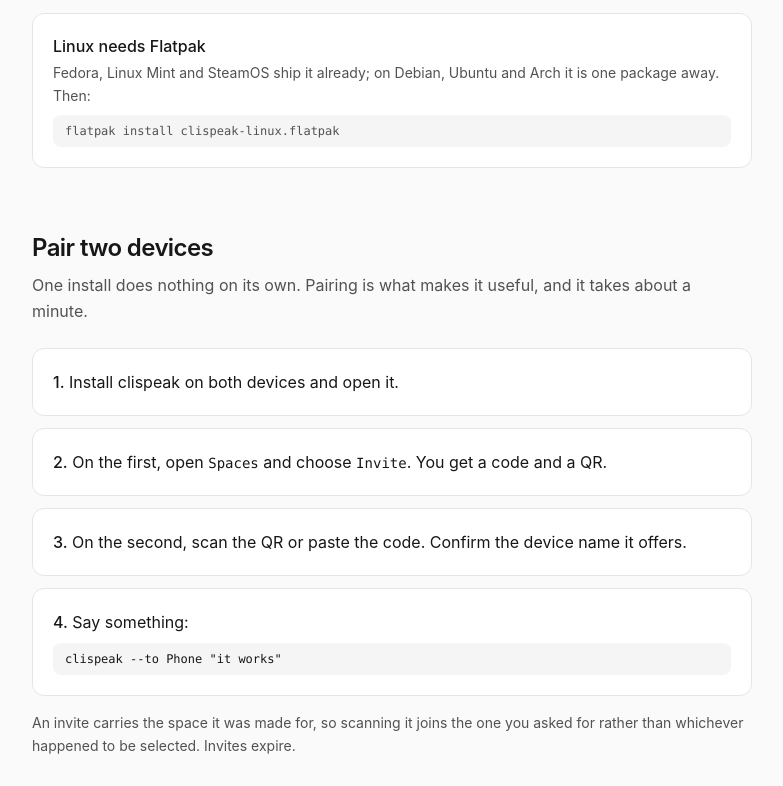
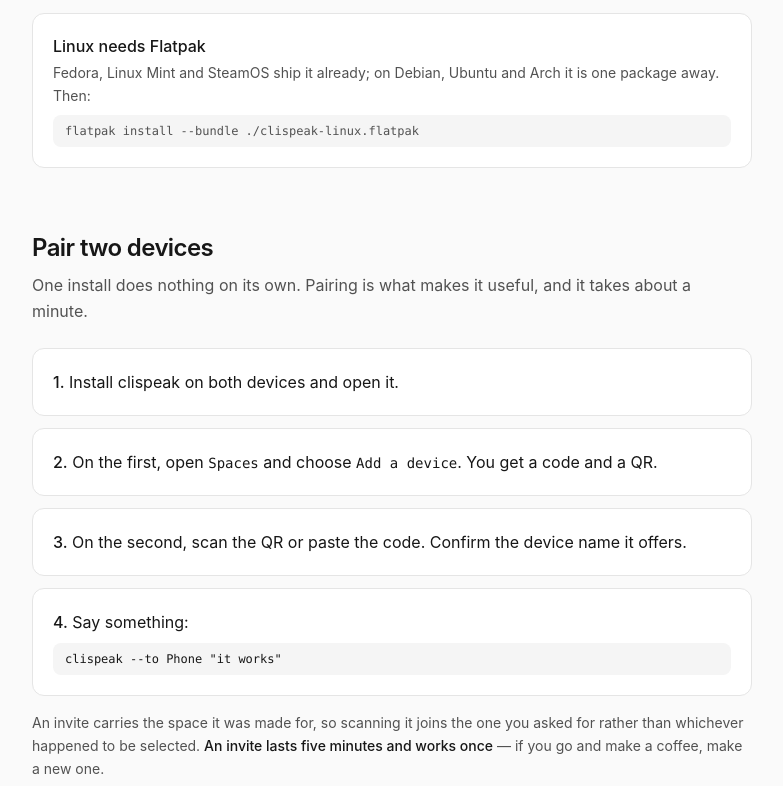
Before and after one commit to clispeak/clispeak, a website: page site/index.html in a window 1280 px wide. Shown: the part 1694-2480 px from the top of the page, without its empty margins (248-1031 px from the left). Drawn offline with nearby package versions, Linux system fonts and the light colour scheme; files that its build step writes are made by us from their sources.

Commit message:
Three corrections from review, and a check that flips on its own
All three verified against the code rather than taken:

The pairing steps named a button that does not exist. The control is
"Add a device"; "Invite code" is the label on the *joining* side's input,
which is how the wrong word got written. Someone following that was
hunting for a word not on screen — the same failure the page already
explains about Android.

"Invites expire" was true and useless. `TTL_SECS = 300` and the ticket
is single use, both in ticket.rs. A bare "expire" reads as hours, so the
page now says five minutes and works once, which is what changes what
somebody does next.

`flatpak install clispeak-linux.flatpak` would have failed: with no path
prefix flatpak reads a bare argument as a remote or a ref. `--bundle
./clispeak-linux.flatpak` says what the file is and fails clearly if
pointed at the wrong thing.

And the link check now decides for itself whether a broken download is
fatal, instead of a `continue-on-error` somebody has to remember to
delete. No release means warn; a release means fail. Both branches
proven — stubbing `gh` to report a release turns the same four 404s from
exit 0 into exit 1.

That was the reviewer's suggestion and the reasoning is the one this
repository keeps losing to: a red mark nobody can act on yet is a red
mark everybody learns to ignore, and "remove this line later" puts human
memory in the load-bearing position.

```diff
--- a/site/index.html
+++ b/site/index.html
@@ -163,7 +163,7 @@
           Fedora, Linux Mint and SteamOS ship it already; on Debian, Ubuntu and
           Arch it is one package away. Then:
           <span class="mt-2 block overflow-x-auto rounded-lg bg-neutral-100 px-3 py-2
-                       font-mono text-xs dark:bg-neutral-950">flatpak install clispeak-linux.flatpak</span>
+                       font-mono text-xs dark:bg-neutral-950">flatpak install --bundle ./clispeak-linux.flatpak</span>
         </dd>
       </div>
 
@@ -185,7 +185,7 @@
       <li class="rounded-xl border border-neutral-200 bg-white p-5 dark:border-neutral-800 dark:bg-neutral-900">
         <span class="font-medium">2.</span> On the first, open
         <span class="font-mono text-sm">Spaces</span> and choose
-        <span class="font-mono text-sm">Invite</span>. You get a code and a QR.
+        <span class="font-mono text-sm">Add a device</span>. You get a code and a QR.
       </li>
       <li class="rounded-xl border border-neutral-200 bg-white p-5 dark:border-neutral-800 dark:bg-neutral-900">
         <span class="font-medium">3.</span> On the second, scan the QR or paste
@@ -200,8 +200,10 @@
 
     <p class="mt-4 text-sm leading-relaxed text-neutral-600 dark:text-neutral-400">
       An invite carries the space it was made for, so scanning it joins the one
-      you asked for rather than whichever happened to be selected. Invites
-      expire.
+      you asked for rather than whichever happened to be selected.
+      <strong class="font-medium text-neutral-900 dark:text-neutral-100">An invite
+      lasts five minutes and works once</strong> &mdash; if you go and make a
+      coffee, make a new one.
     </p>
   </section>
 
```
Also changed, not shown: .github/workflows/site.yml, 1 other file.
